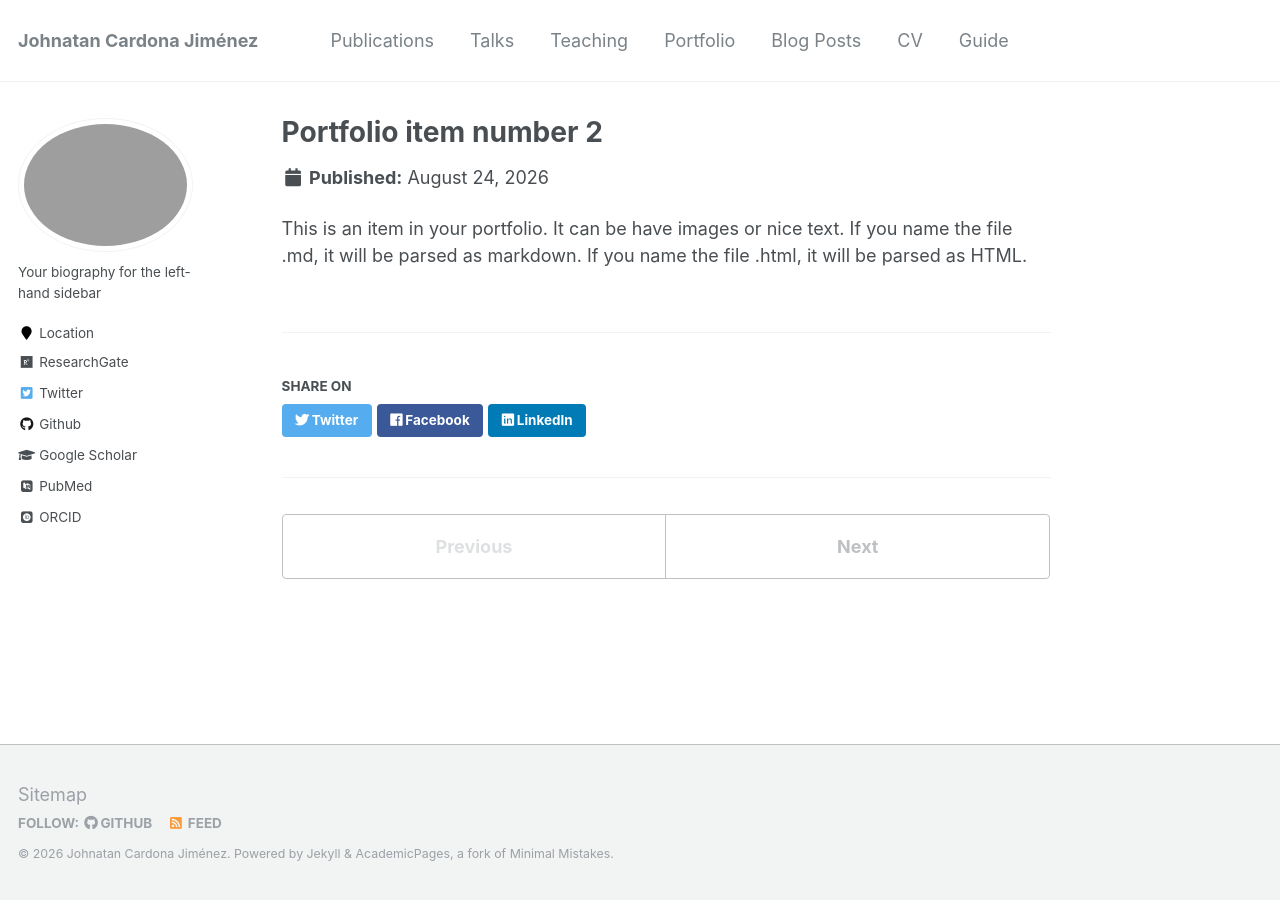
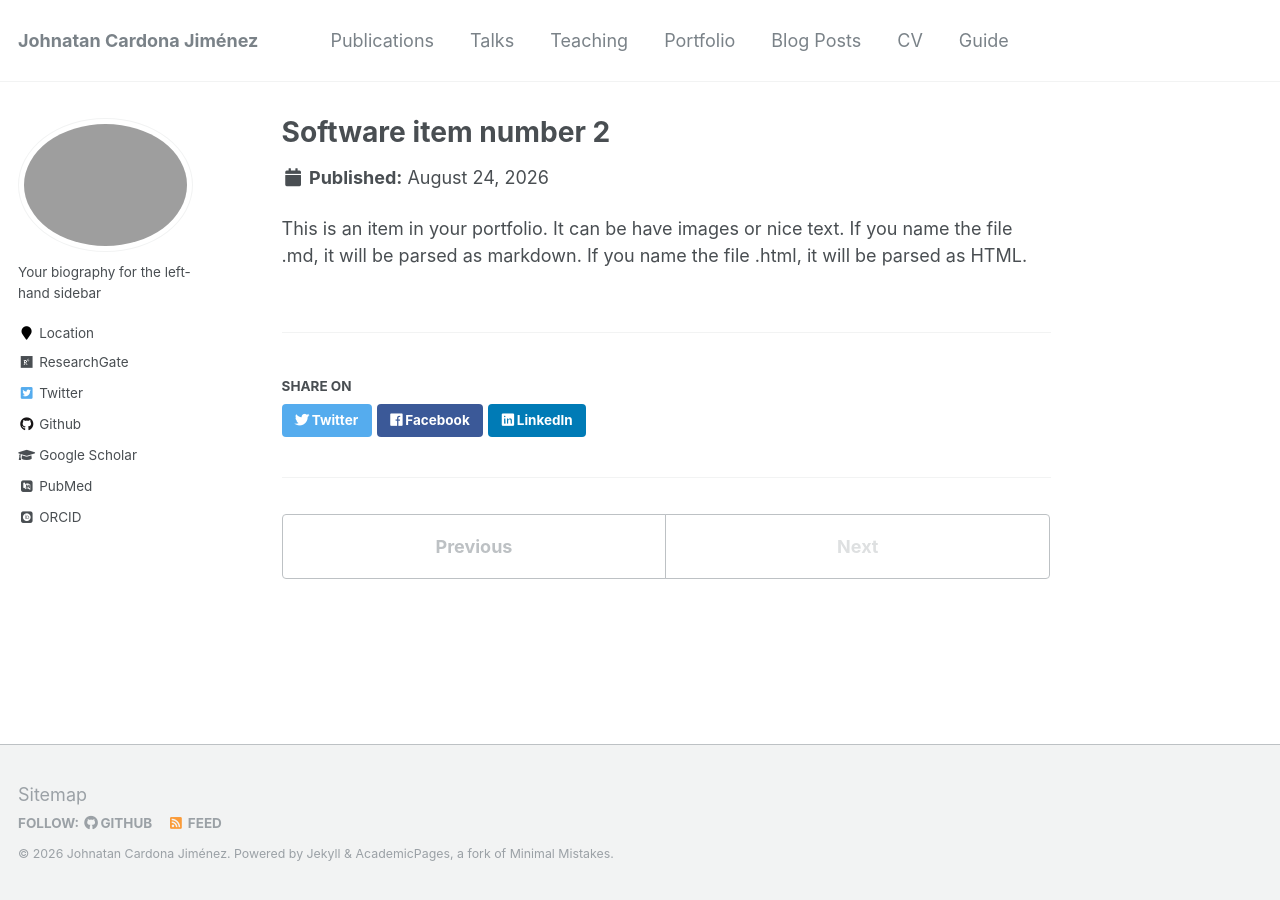
Before and after one commit to JohnatanLAB/JohnatanLAB.github.io, a Jekyll site: the page built from _software/software-2.html, in a window 1280 px wide. Built offline with Jekyll 4.4.1, drawn with Linux system fonts in a browser that asks for light colours; some web fonts are replaced.

Commit message:
Update and rename portfolio-2.html to software-2.html

```diff
--- a/_software/portfolio-2.html
+++ b/_software/software-2.html
@@ -1,7 +1,7 @@
 ---
-title: "Portfolio item number 2"
-excerpt: "Short description of portfolio item number 2 <br/><img src='/images/500x300.png'>"
-collection: portfolio
+title: "Software item number 2"
+excerpt: "Short description of software item number 2 <br/><img src='/images/500x300.png'>"
+collection: software
 ---
 
 This is an item in your portfolio. It can be have images or nice text. If you name the file .md, it will be parsed as markdown. If you name the file .html, it will be parsed as HTML.
```
